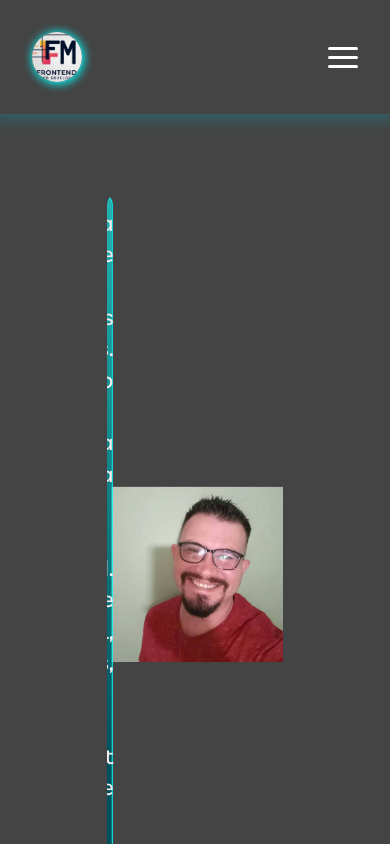
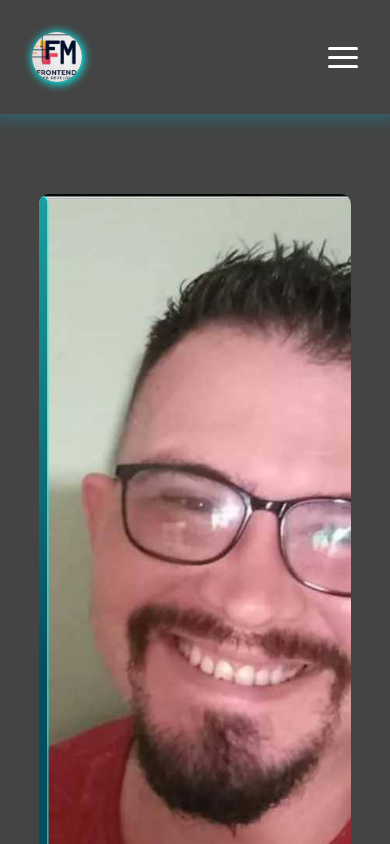
Before and after one commit to fmascena-dev/portfolio, a React (Vite) app: page /sobre in a window 390 px wide. Shown: the top 844 px of the page. Built offline with nearby package versions, Linux system fonts and the light colour scheme.

Commit message:
finalizando a responsividade da seção Sobre mim

```diff
--- a/src/components/Sobre/SobreStyles.scss
+++ b/src/components/Sobre/SobreStyles.scss
@@ -11,8 +11,21 @@
   height: 90vh;
   position: relative;
   border-radius: 10px;
+  overflow: hidden;
 
-  overflow: hidden;
+  @media (min-width: 200px) and (max-width: 459px) {
+    width: 80%;
+    height: 80vh;
+    padding: 2rem;
+  }
+  @media (min-width: 460px) and (max-width: 759px) {
+    width: 90%;
+    height: 90vh;
+  }
+  @media (min-width: 760px) and (max-width: 999px) {
+    width: 90%;
+    height: 90vh;
+  }
 }
 
 .container-card:hover {
@@ -23,6 +36,11 @@
   width: 40%;
   height: 40%;
   border-radius: inherit;
+
+  @media (min-width: 460px) and (max-width: 759px) {
+    width: 100%;
+    height: 100vh;
+  }
 }
 
 .card-sobre .front-content {
@@ -36,6 +54,15 @@
   justify-content: center;
   overflow: hidden;
   transition: all 0.6s cubic-bezier(0.23, 1, 0.32, 1);
+
+  @media (min-width: 200px) and (max-width: 459px) {
+    width: 100%;
+    height: 100vh;
+  }
+  @media (min-width: 460px) and (max-width: 759px) {
+    width: 100%;
+    height: 100vh;
+  }
 }
 
 .card-sobre .front-content img {
@@ -43,6 +70,16 @@
   height: auto;
   object-fit: cover;
   transition: transform 0.6s cubic-bezier(0.23, 1, 0.32, 1);
+
+  @media (min-width: 200px) and (max-width: 459px) {
+    width: 100%;
+    height: 100vh;
+  }
+
+  @media (min-width: 460px) and (max-width: 759px) {
+    width: 100%;
+    height: 100vh;
+  }
 }
 
 .card-sobre .front-content p {
@@ -68,11 +105,11 @@
   justify-content: center;
   text-align: center;
   gap: 10px;
-  background: linear-gradient(133deg,#2ed3cd 0%, #01505d 80%);
+  background: linear-gradient(133deg, #2ed3cd 0%, #01505d 80%);
   padding: 20px;
   color: #f3ebeb;
   line-height: 1.5;
-  border: 1px solid #00FFFF;
+  border: 1px solid #00ffff;
   border-radius: inherit;
   pointer-events: none;
   transform: translateX(-97%);
@@ -82,6 +119,18 @@
 .card-sobre .content .heading {
   font-size: 3rem;
   font-weight: 900;
+
+  @media (min-width: 200px) and (max-width: 459px) {
+    font-size: 1.9rem;
+    font-weight: bold;
+  }
+}
+
+.card-sobre .content p {
+  @media (min-width: 200px) and (max-width: 459px) {
+    font-size: 1.1rem;
+    font-weight: 500;
+  }
 }
 
 .card-sobre:hover .content {
```
Also changed, not shown: src/arq.txt.
